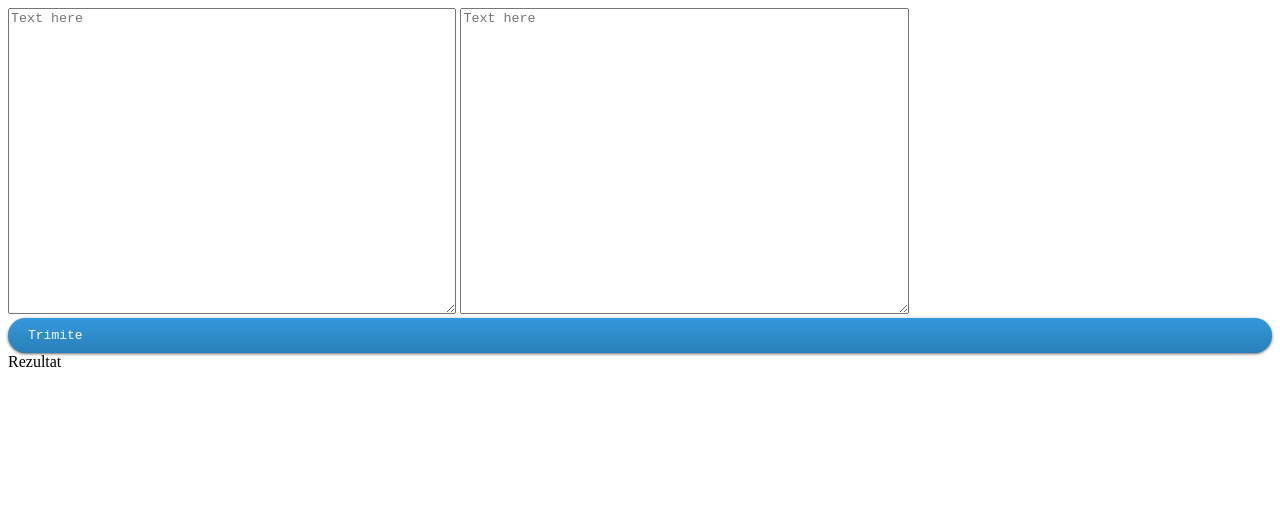
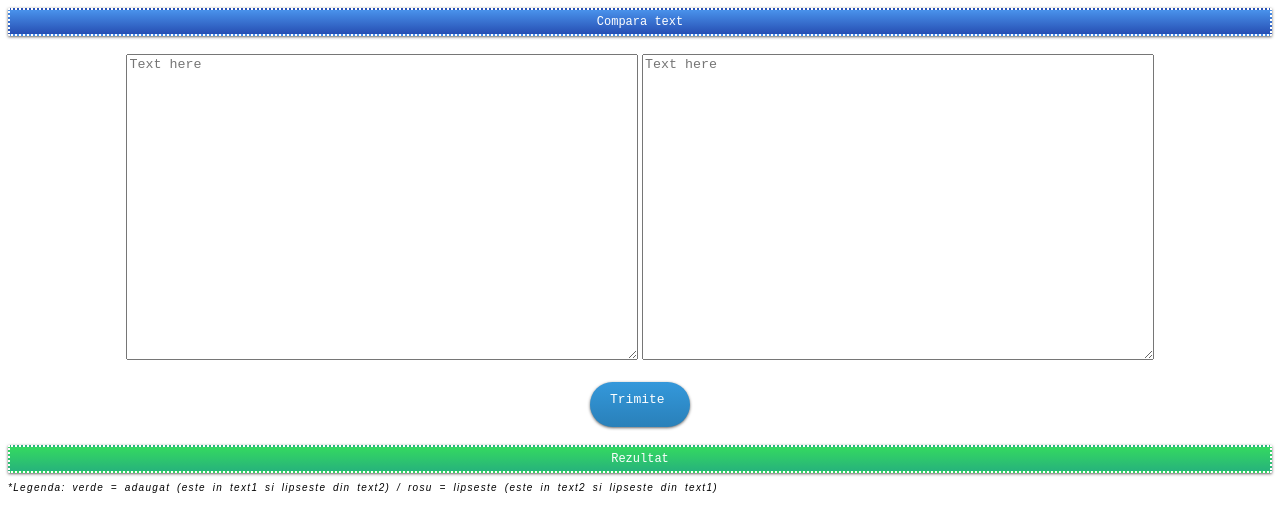
Before and after one commit to zMinion/textCompare, a plain HTML site: page web/index.html in a window 1280 px wide. Drawn offline with Linux system fonts and the light colour scheme.

Commit message:
Style css

```diff
--- a/web/css/index.css
+++ b/web/css/index.css
@@ -1,13 +1,16 @@
 #editor{
-	width: 35%;
+	width: 40%;
 	height: 300px;
 }
 #old_text{
-	width: 35%;
+	width: 40%;
 	height: 300px;
 }
 
 #btn_submit {
+  width: 60px;
+  cursor: pointer;
+  height: 25px;
   background: #3498db;
   background-image: -webkit-linear-gradient(top, #3498db, #2980b9);
   background-image: -moz-linear-gradient(top, #3498db, #2980b9);
@@ -25,15 +28,60 @@
   font-size: 13px;
   padding: 10px 20px 10px 20px;
   text-decoration: none;
+  margin:0 auto;
 }
 
 #btn_submit:hover {
+  width: 60px;
+  cursor: pointer;
   background: #3cb0fd;
   background-image: -webkit-linear-gradient(top, #3cb0fd, #3498db);
   background-image: -moz-linear-gradient(top, #3cb0fd, #3498db);
   background-image: -ms-linear-gradient(top, #3cb0fd, #3498db);
   background-image: -o-linear-gradient(top, #3cb0fd, #3498db);
   background-image: linear-gradient(to bottom, #3cb0fd, #3498db);
+  text-decoration: none;
+}
+#rezultat {
+  background: #34d960;
+  background-image: -webkit-linear-gradient(top, #34d960, #27b37b);
+  background-image: -moz-linear-gradient(top, #34d960, #27b37b);
+  background-image: -ms-linear-gradient(top, #34d960, #27b37b);
+  background-image: -o-linear-gradient(top, #34d960, #27b37b);
+  background-image: linear-gradient(to bottom, #34d960, #27b37b);
+  -webkit-border-radius: 1;
+  -moz-border-radius: 1;
+  border-radius: 1px;
+  -webkit-box-shadow: 0px 1px 3px #666666;
+  -moz-box-shadow: 0px 1px 3px #666666;
+  box-shadow: 0px 1px 3px #666666;
+  font-family: Courier New;
+  color: #ffffff;
+  text-align: center;
+  font-size: 12px;
+  padding: 5px 20px 5px 20px;
+  border: dotted #ffffff 2px;
+  text-decoration: none;
+}
+#comparatext {
+	background: #4992eb;
+	background-image: -webkit-linear-gradient(top, #4992eb, #274fb3);
+	background-image: -moz-linear-gradient(top, #4992eb, #274fb3);
+	background-image: -ms-linear-gradient(top, #4992eb, #274fb3);
+	background-image: -o-linear-gradient(top, #4992eb, #274fb3);
+	background-image: linear-gradient(to bottom, #4992eb, #274fb3);
+  -webkit-border-radius: 1;
+  -moz-border-radius: 1;
+  border-radius: 1px;
+  -webkit-box-shadow: 0px 1px 3px #666666;
+  -moz-box-shadow: 0px 1px 3px #666666;
+  box-shadow: 0px 1px 3px #666666;
+  font-family: Courier New;
+  color: #ffffff;
+  text-align: center;
+  font-size: 12px;
+  padding: 5px 20px 5px 20px;
+  border: dotted #ffffff 2px;
   text-decoration: none;
 }
 #show{
--- a/web/index.html
+++ b/web/index.html
@@ -25,10 +25,13 @@
 		<link rel="stylesheet" type="text/css" href="./css/index.css">
 	</head>
 	<body>
+		<div id="comparatext">Compara text</div><br>
+		<div align="center">
 		<textarea placeholder="Text here" id="editor"></textarea>
 		<textarea placeholder="Text here" id="old_text"></textarea>
-		<div id="btn_submit">Trimite</div>
-		<div>Rezultat</div>
+		</div>
+		<br><div id="btn_submit">Trimite</div><br>
+		<div id="rezultat">Rezultat</div><p style="font-weight:normal;font-style:oblique;color:#000000;letter-spacing:1pt;word-spacing:2pt;font-size:10px;text-align:justify;font-family:arial, helvetica, sans-serif;line-height:1;">*Legenda:  verde = adaugat (este in text1 si lipseste din text2) / rosu = lipseste (este in text2 si lipseste din text1)</p><br><br>
 		<div id="show"></div>
 	</body>
 </html>
```
